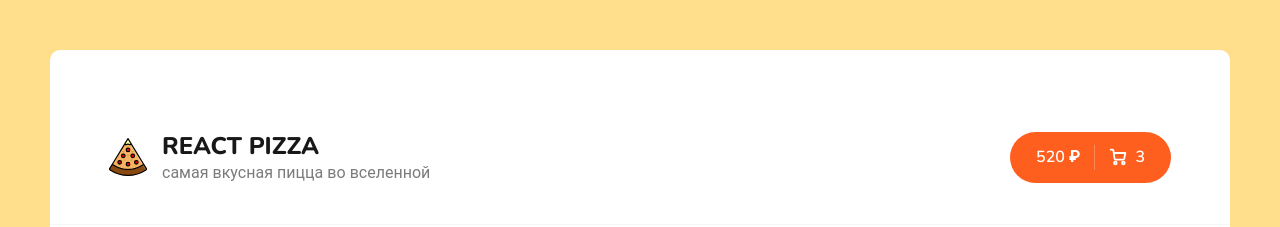
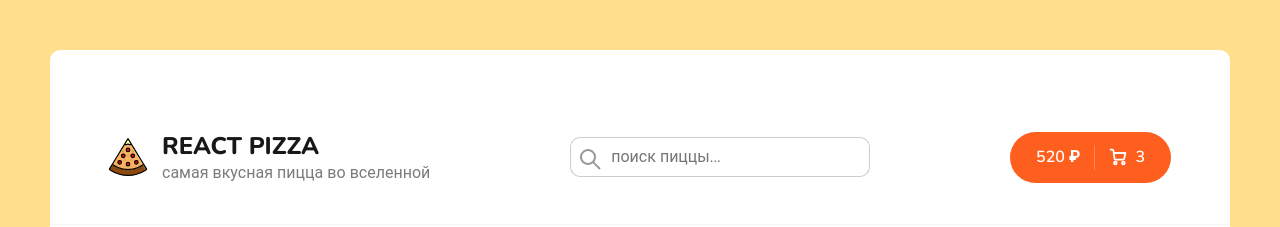
Before and after one commit to vagif-cmyk/pizza-store, a React (Create React App) app: page / in a window 1280 px wide. Shown: the top 227 px of the page. Built offline with nearby package versions, Linux system fonts and the light colour scheme; no server answers.

Commit message:
added comp Search

```diff
--- a/src/components/Header.jsx
+++ b/src/components/Header.jsx
@@ -1,6 +1,7 @@
 import React from "react";
 import { Link } from "react-router-dom";
 import pizzaLogo from "../assets/images/pizza-logo.svg";
+import Search from "./Search";
 
 const Header = () => {
   return (
@@ -15,6 +16,7 @@ const Header = () => {
             </div>
           </div>
         </Link>
+        <Search/>
         <div className="header__cart">
           <Link to="/cart" className="button button--cart">
             <span>520 ₽</span>
--- /dev/null
+++ b/src/components/Search/Search.module.scss
@@ -0,0 +1,24 @@
+.wrapper {
+  position: relative;
+}
+.input {
+    width: 300px;
+  padding: 8px 10px;
+  padding-left: 40px;
+  border: 1px solid rgba(0, 0, 0, 0.2);
+  border-radius: 10px;
+  font-size: 16px;
+  transition: all .2s ease;
+  &:focus {
+    width: 450px;
+    border: 1px solid rgba(0, 0, 0, 0.4);
+  }
+}
+.icon {
+  position: absolute;
+  top: 10px;
+  left: 8px;
+  width: 24px;
+  height: 24px;
+  opacity: 0.4;
+}
--- /dev/null
+++ b/src/components/Search/index.jsx
@@ -0,0 +1,26 @@
+import React from "react";
+import styles from "./Search.module.scss";
+
+const Search = () => {
+  console.log(styles);
+  return (
+    <div className={styles.wrapper}>
+      <svg
+        className={styles.icon}
+        viewBox="0 0 24 24"
+        xmlns="http://www.w3.org/2000/svg"
+      >
+        <g data-name="Layer 2" id="Layer_2">
+          <path d="M18,10a8,8,0,1,0-3.1,6.31l6.4,6.4,1.41-1.41-6.4-6.4A8,8,0,0,0,18,10Zm-8,6a6,6,0,1,1,6-6A6,6,0,0,1,10,16Z" />
+        </g>
+      </svg>
+      <input
+        placeholder="поиск пиццы..."
+        type="text"
+        className={styles.input}
+      ></input>
+    </div>
+  );
+};
+
+export default Search;
```
